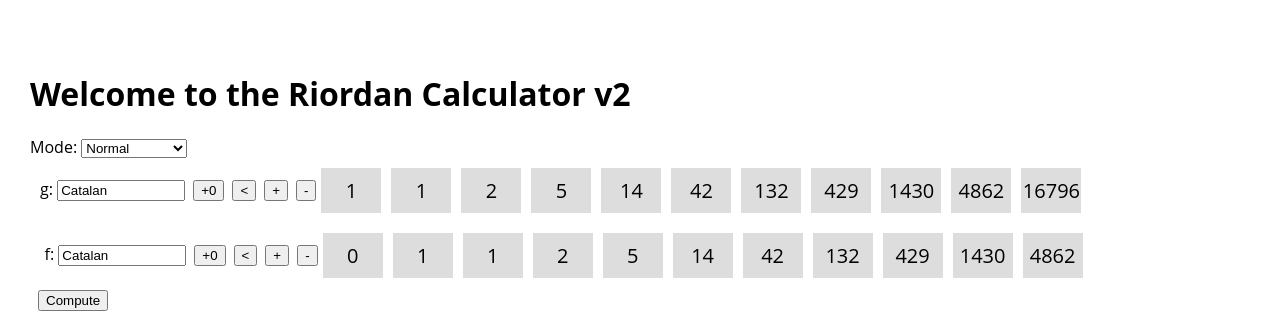
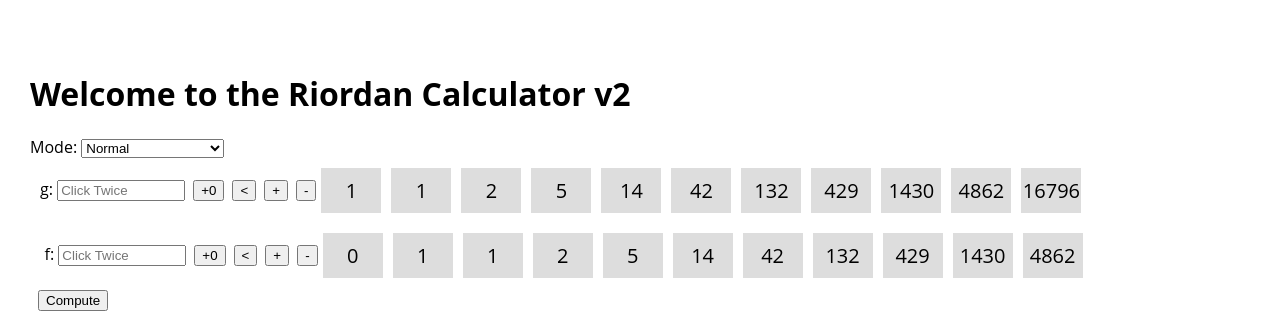
Before and after one commit to jamesshapiro/riordan-calculator-react, a React (Create React App) app: page / in a window 1280 px wide. Shown: the top 316 px of the page. Built offline with nearby package versions, Linux system fonts and the light colour scheme.

Commit message:
Add Derivative Subgroup

```diff
--- a/src/App.js
+++ b/src/App.js
@@ -134,6 +134,23 @@ class App extends Component {
             sequence={{
               ...this.props.gSequence,
               sequence: [0].concat(this.props.gSequence.sequence),
+            }}
+            disableControls={true}
+          />
+        </span>
+      );
+    } else if (this.state.mode === "Derivative Subgroup") {
+      sequences = (
+        <span>
+          <SequenceContainer sequence={this.props.gSequence} />
+          <SequenceContainer
+            sequence={{
+              ...this.props.gSequence,
+              sequence: [0].concat(
+                this.props.gSequence.sequence.map((elem, idx) => {
+                  return elem * (idx + 1);
+                })
+              ),
             }}
             disableControls={true}
           />
--- a/src/components/ModeSelector/ModeSelector.js
+++ b/src/components/ModeSelector/ModeSelector.js
@@ -7,6 +7,7 @@ const modeSelector = (props) => {
     <select name="mode" id="mode" onChange={props.changed}>
       <option value="Normal">Normal</option>
       <option value="Bell Subgroup">Bell Subgroup</option>
+      <option value="Derivative Subgroup">Derivative Subgroup</option>
     </select>
   );
 
--- a/src/components/SequenceContainer/SequenceContainer.js
+++ b/src/components/SequenceContainer/SequenceContainer.js
@@ -17,8 +17,8 @@ class SequenceContainer extends Component {
       };
     }),
     sequenceId: this.props.sequence.sequenceId,
-    selectorValue: "Catalan",
-    storedValue: "Catalan",
+    selectorValue: "",
+    storedValue: "",
   };
 
   titleCase(str) {
--- a/src/store/actions/calculator.js
+++ b/src/store/actions/calculator.js
@@ -102,6 +102,11 @@ export const fetchMatrix = (mode) => {
       fSeq = [0]
         .concat(state.calc.gSequence.sequence.slice(0, numCellsToDisplay))
         .join();
+    } else if (mode === "Derivative Subgroup") {
+      const derivative = state.calc.gSequence.sequence.map((element, index) => {
+        return element * (index + 1);
+      });
+      fSeq = [0].concat(derivative).join();
     }
     const payload = {
       g: gSeq,
```
